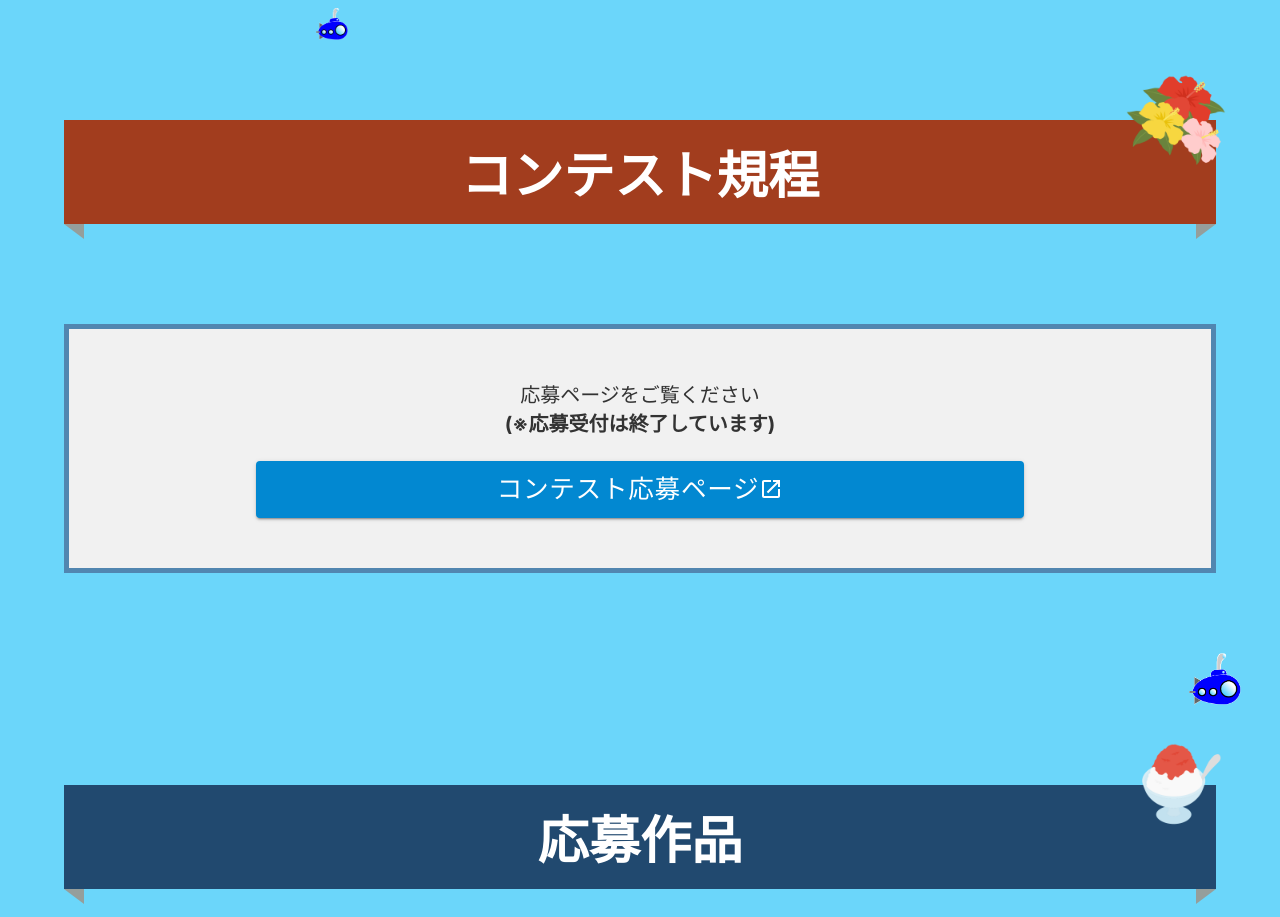
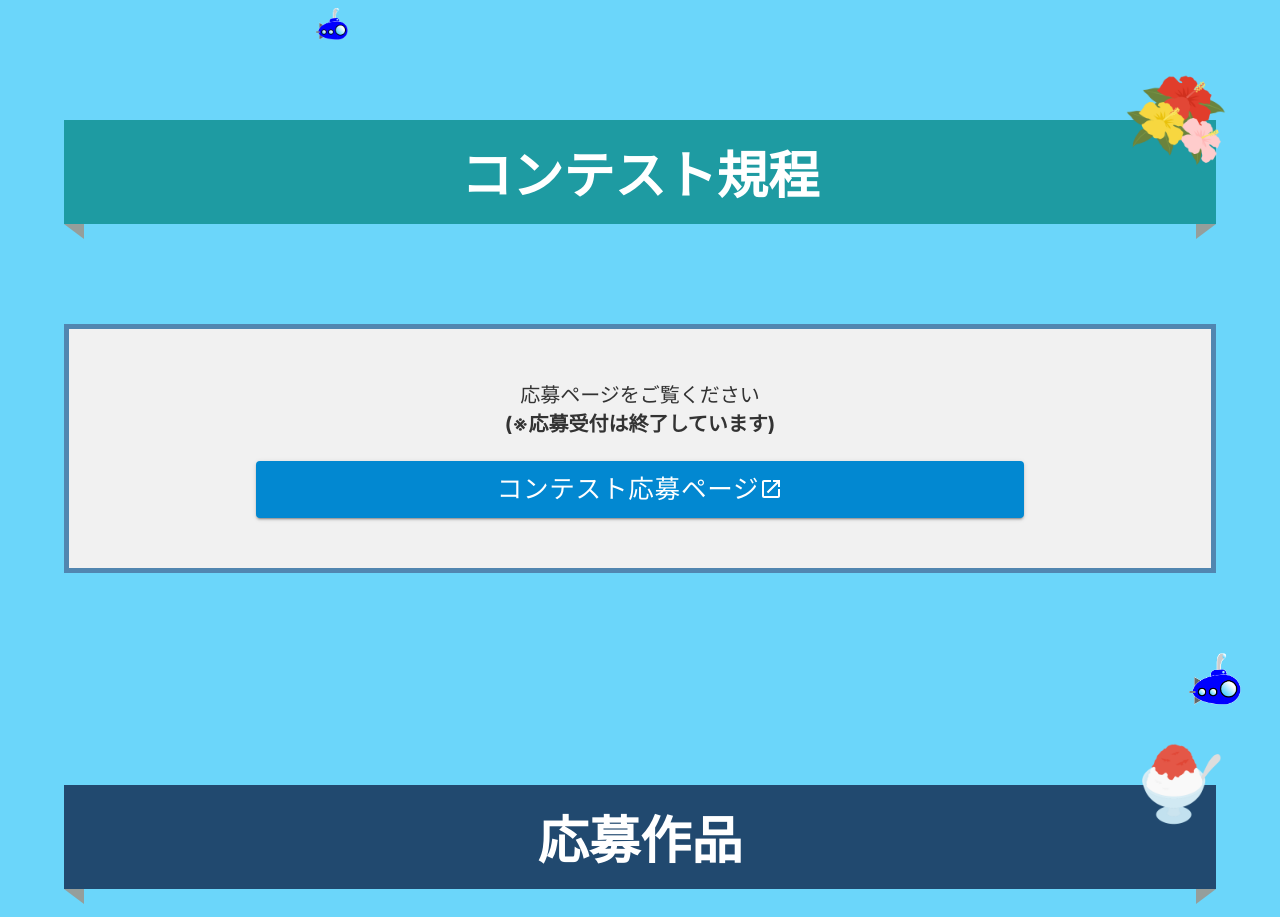
Before and after one commit to progedu/nyobi-contest2022, a Next.js app: page / in a window 1280 px wide. Shown: the part 1340-2257 px from the top of the page. Built offline with nearby package versions, Linux system fonts and the light colour scheme.

Commit message:
コンテスト規程の帯の色を変更

```diff
--- a/styles/globals.css
+++ b/styles/globals.css
@@ -89,7 +89,7 @@ body {
 
 .ribbon_contest {
   color: #FFF;
-  background: #a23d1e;
+  background: #1e9ba2;
 }
 
 .marinebox {
```
